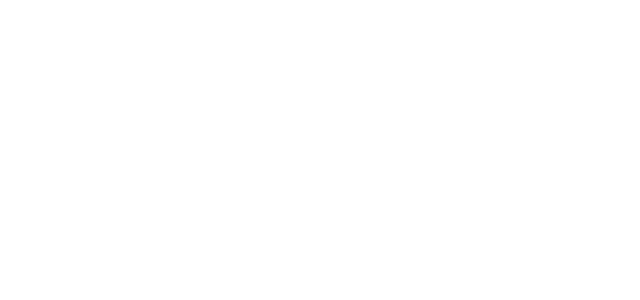
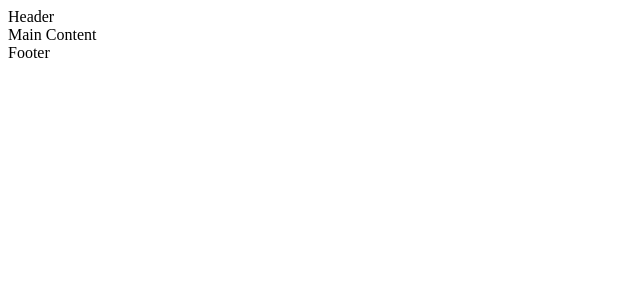
Before and after one commit to pongpon-tienthong/react-camper-leaderboard, a React app: page / in a window 1280 px wide. Shown: the top 300 px of the page, without its empty margins (0-640 px from the left). Built offline with nearby package versions, Linux system fonts and the light colour scheme.

Commit message:
create simple project structure

```diff
--- a/src/App.css
+++ /dev/null
@@ -1,3 +0,0 @@
-.App {
-
-}
--- a/src/App.js
+++ b/src/App.js
@@ -1,11 +1,13 @@
 import React, { Component } from 'react';
-import styles from './App.css';
+import Layout from './hoc/Layout/Layout';
 
 class App extends Component {
   render() {
     return (
-      <div className={styles.App}>
-
+      <div>
+        <Layout>
+          <div>Main Content</div>
+        </Layout>
       </div>
     );
   }
--- /dev/null
+++ b/src/hoc/Aux/Aux.js
@@ -0,0 +1,3 @@
+const aux = (props) => props.children
+
+export default aux;
--- /dev/null
+++ b/src/hoc/Layout/Layout.js
@@ -0,0 +1,12 @@
+import React from "react";
+import Aux from "../Aux/Aux";
+
+const layout = props => (
+  <Aux>
+    <div>Header</div>
+    <main>{props.children}</main>
+    <div>Footer</div>
+  </Aux>
+);
+
+export default layout;
```
